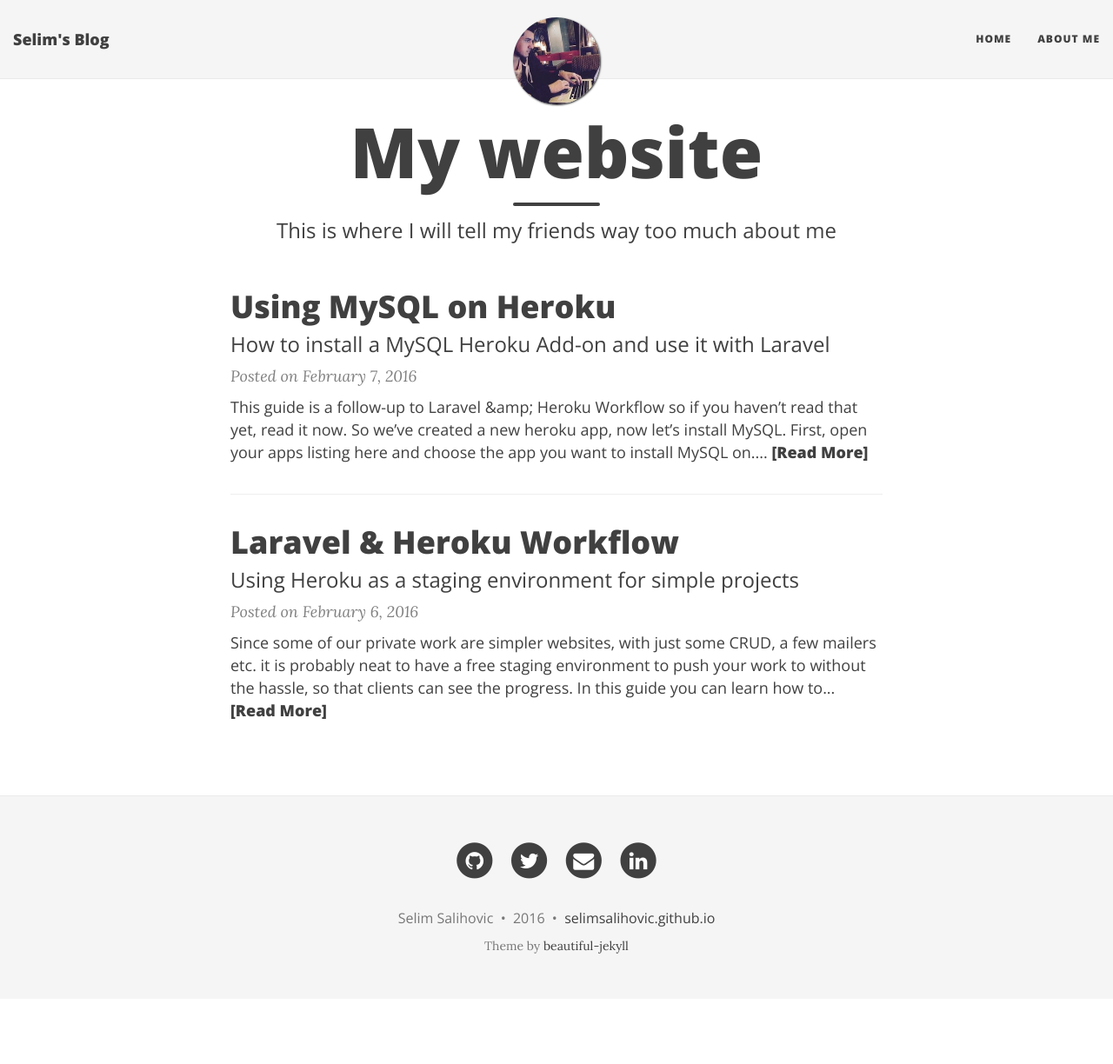
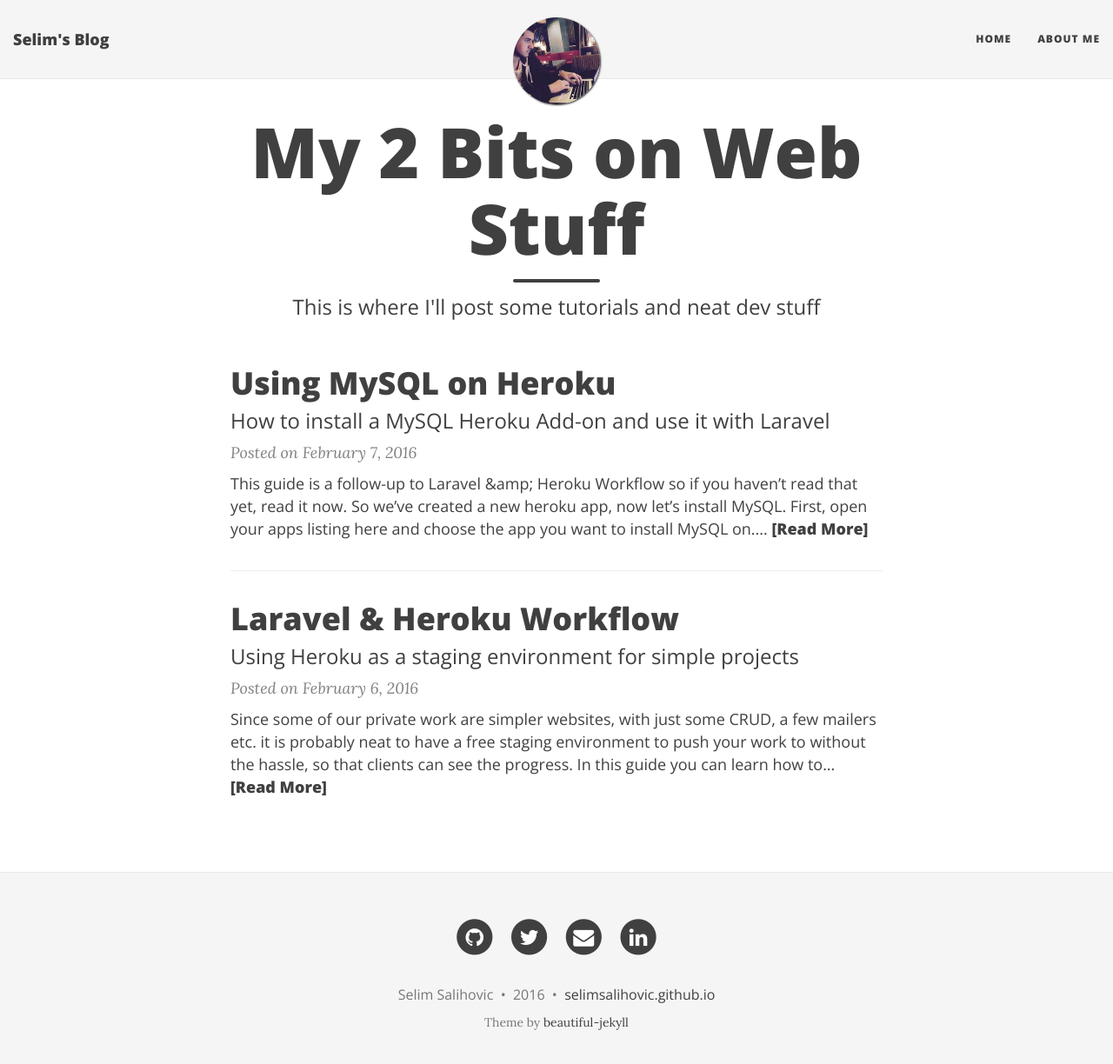
Before and after one commit to SelimSalihovic/selimsalihovic.github.io, a Jekyll site: the page built from index.html, in a window 1280 px wide and 1237 px high. Shown: the top 1224 px of the window at 87% size. Built offline with Jekyll 4.4.1, drawn with Linux system fonts in a browser that asks for light colours; nearby versions of some CDN libraries; the list of posts is cut into pages by our own code.

Commit message:
Changed index page

```diff
--- a/index.html
+++ b/index.html
@@ -1,7 +1,7 @@
 ---
 layout: page
-title: My website
-subtitle: This is where I will tell my friends way too much about me
+title: My 2 Bits on Web Stuff
+subtitle: This is where I'll post some tutorials and neat dev stuff
 ---
 
 <div class="posts-list">
```
Lines whose indentation alone changed are shown as unchanged.
